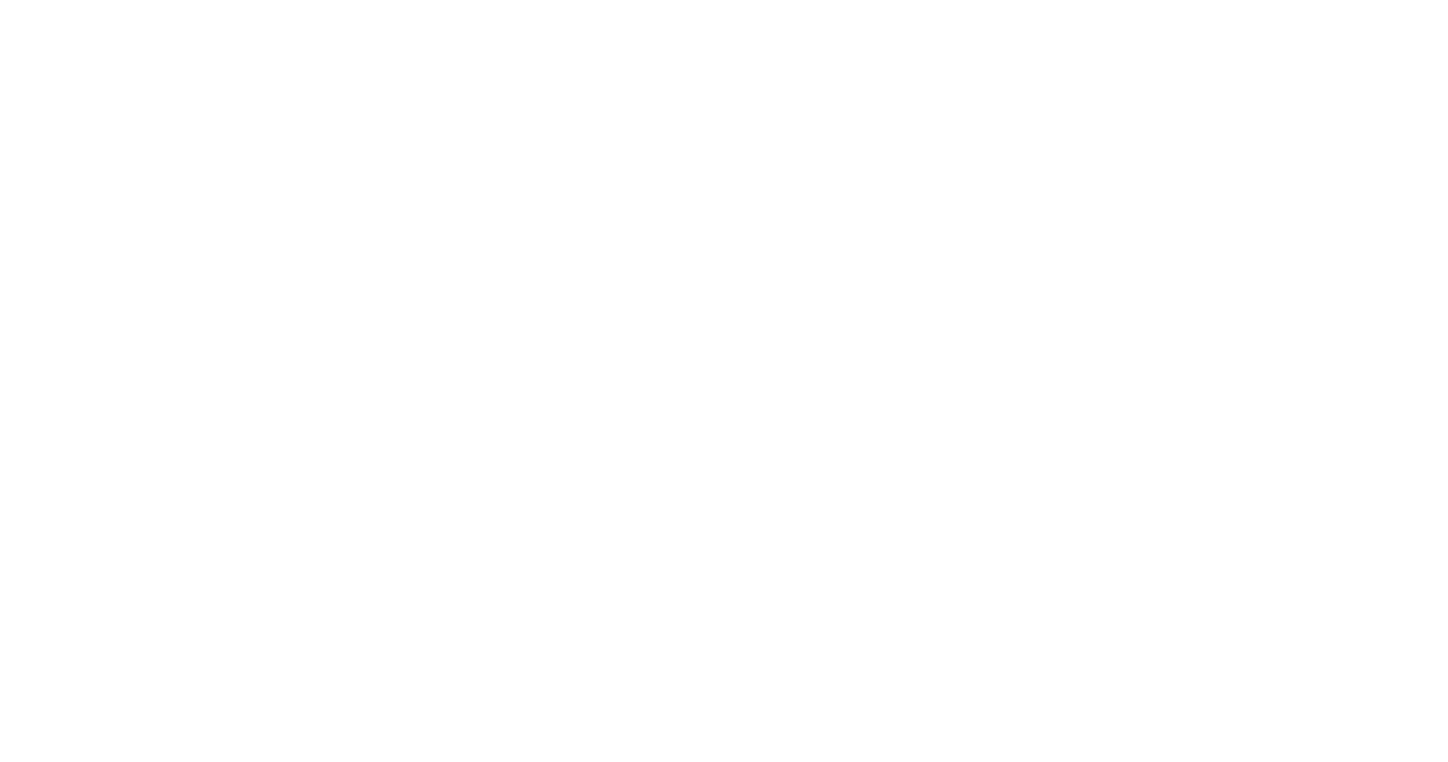
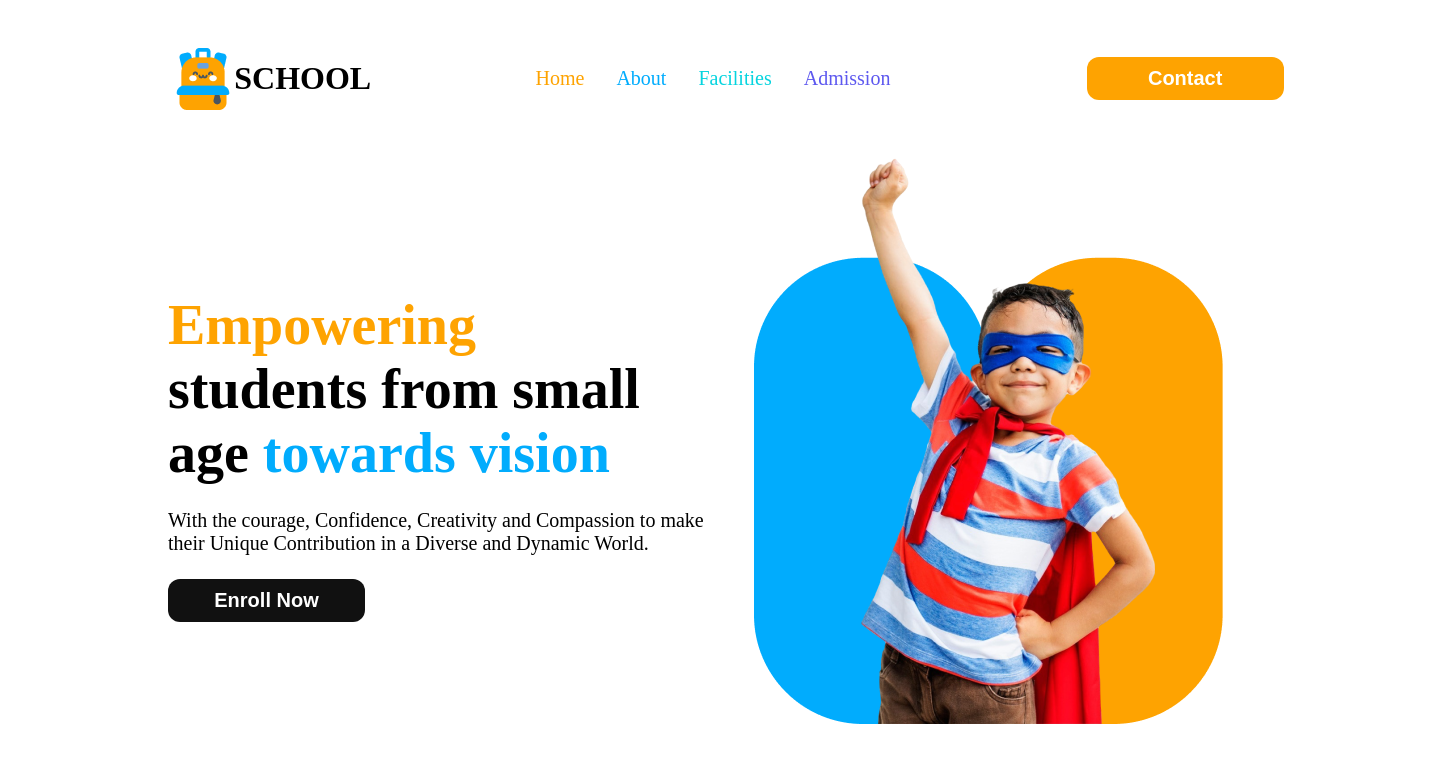
Before and after one commit to sakilriaz/assignment-2-Kids-School, a plain HTML site: page index.html in a window 1280 px wide. Shown: the whole page, 1448 px wide, since content can reach past the window. Drawn offline with Linux system fonts and the light colour scheme.

Commit message:
nav and banner large device

```diff
--- a/index.html
+++ b/index.html
@@ -3,11 +3,44 @@
 <head>
     <meta charset="UTF-8">
     <meta name="viewport" content="width=device-width, initial-scale=1.0">
-    <title>Document</title>
+    <title>assignment-2 Kids-School</title>
     <link rel="stylesheet" href="styles/styles.css">
 </head>
 <body>
-    <header>
+    <header >
+        <nav class="navbar display-flex">
+        <div class="nav-logo display-flex">
+            <img src="assets/logo.png" alt="">
+            <h3 class="nav-title">SCHOOL</h3>
+        </div>
+            <div class="nav-items display-flex">
+                <li class="nav-item"><a href="" class="nav-link orange">Home</a></li>
+                <li class="nav-item"><a href="" class="nav-link sky">About</a></li>
+                <li class="nav-item"><a href="" class="nav-link" id="facilities">Facilities</a></li>
+                <li class="nav-item"><a href="" class="nav-link" id="admission">Admission</a></li>
+
+            </div>
+            <div >
+                <button class="nav-button button-text-color">Contact</button>
+
+            </div>
+
+        </nav>
+        <div class="banner display-flex">
+            <div class="banner-container">
+                <h1 class="banner-title"><span class="orange">Empowering</span> <br>
+                    students from small <br> age <span class="sky">towards vision</span></h1>
+                <p class="banner-description">With the courage, Confidence, Creativity and Compassion to make <br> their Unique Contribution in a Diverse and Dynamic World.</p>
+                <button class="banner-button button-text-color">Enroll Now</button>
+
+
+            </div>
+            <div >
+                <img class="banner-img" src="assets/hero-kids.png" alt="">
+
+            </div>
+
+        </div>
 
     </header>
     <main>
--- a/styles/styles.css
+++ b/styles/styles.css
@@ -0,0 +1,51 @@
+@import url('https://fonts.googleapis.com/css2?family=Quicksand:wght@300..700&display=swap');
+.quicksand-font {
+    font-family: "Quicksand", serif;
+    font-optical-sizing: auto;
+    font-weight: <weight>;
+    font-style: normal;
+  }
+ /* *{margin: 0;padding: 0;}  */
+/* shared styles */
+.orange{color: rgba(254, 163, 1, 1);}
+.black{color: rgba(17, 17, 17, 1);}
+.sky{color: rgb(1, 172, 253);}
+.button-text-color{color: #FFFFFF;}
+/* header styles */
+header{width: 1440px;}
+/* nav styles */
+
+.display-flex{display: flex;}
+.navbar{max-width: 1440px; justify-content:space-evenly;
+        align-items: center; padding: 20px 0px 20px 0px;
+        }
+.nav-logo{justify-content: center; align-items: center; }
+.nav-title{font-size: 2rem;
+    font-weight: 700;
+    }
+
+.nav-items{}
+.nav-item{list-style: none; margin-right: 32px;}
+.nav-link{text-decoration: none; font-size:1.25rem; font-weight: 500;
+    }
+    #facilities{color: #05D4DF;}
+    #admission{color: #5D58EF;}
+.nav-button{font-size:1.25rem; font-weight: 600;
+    padding: 10px; background-color: rgba(254, 163, 1, 1);
+    width: 197px;  border-radius: 12px; border: none;}
+
+    /* banner-related styles */
+    .banner{max-width: 1160px;margin-left: 160px; align-items: center; gap: 50px;}
+    .banner-container{}
+    .banner-title{font-size: 3.5rem;
+        font-weight: 700;
+        text-align: left;
+        margin-bottom: 24px;}
+    .banner-description{font-size: 1.25rem;
+                        font-weight: 400;
+                        text-align: left;
+                        margin-bottom: 24px;}
+    .banner-button{font-size:1.25rem; font-weight: 600;
+        padding: 10px; background-color: rgb(17, 17, 17);
+        width: 197px;  border-radius: 12px; border: none;}
+    .banner-img{width: 100%;}
```
